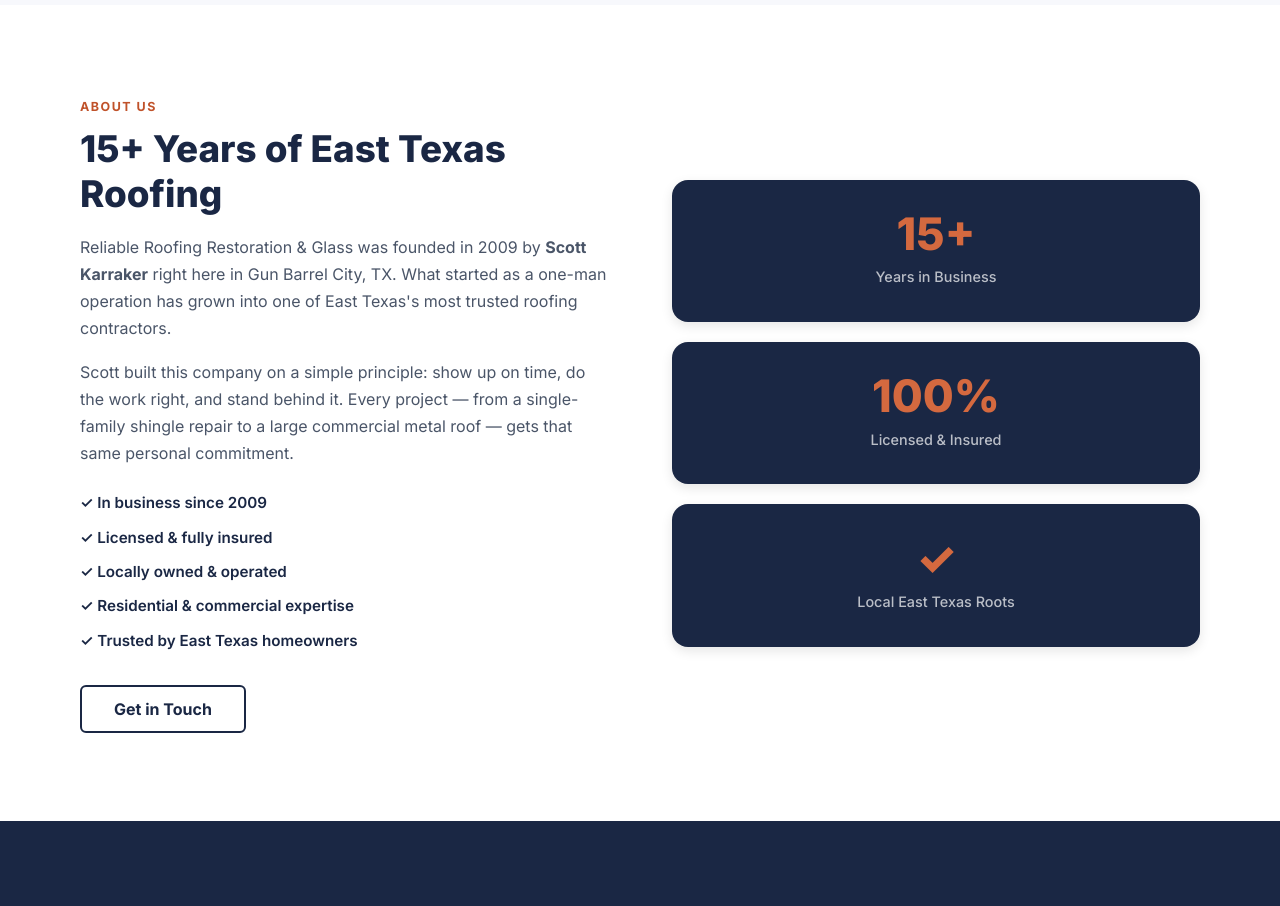
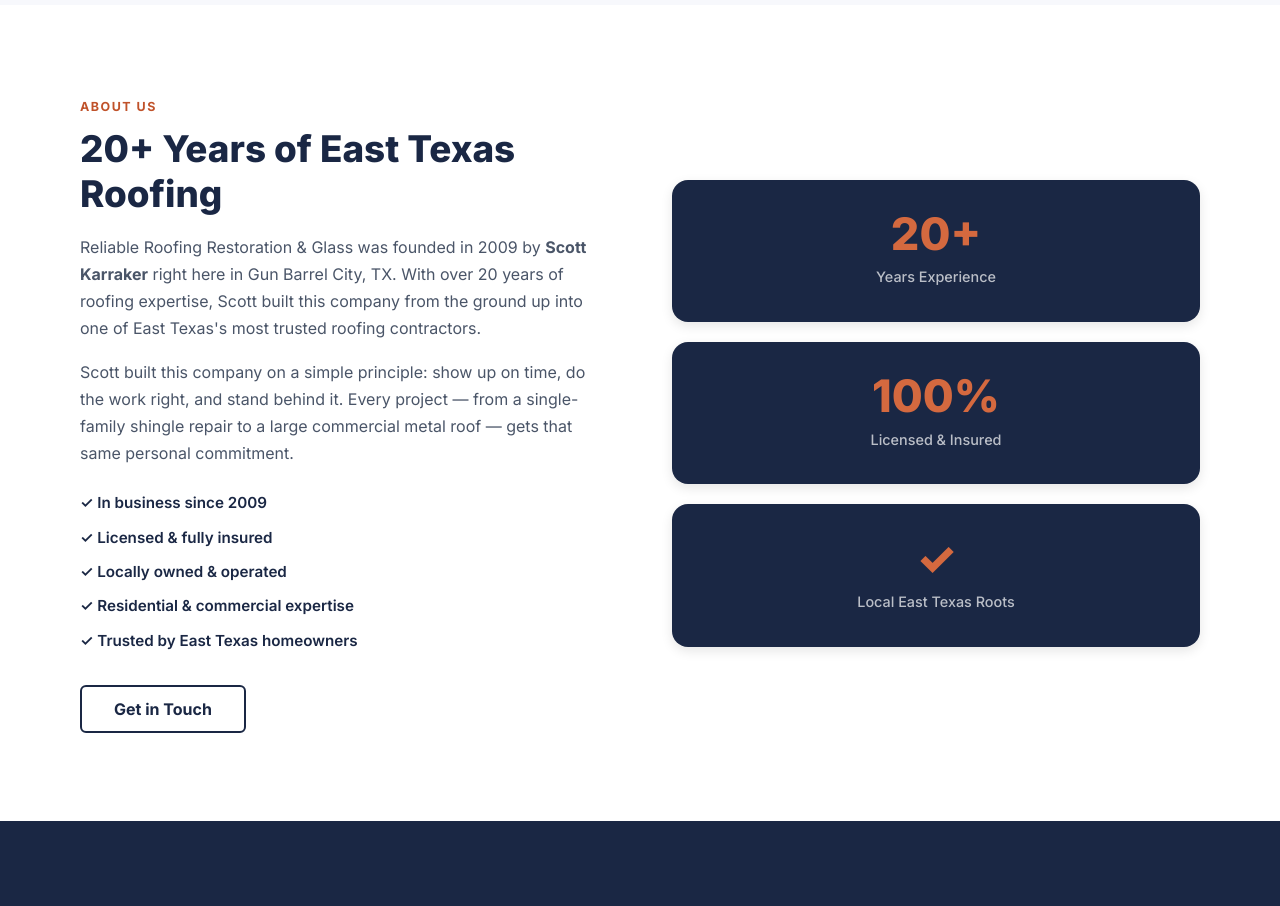
Before and after one commit to mcazands-oss/reliablerrg, a plain HTML site: page index.html in a window 1280 px wide. Shown: the part 1760-2666 px from the top of the page. Drawn offline with Linux system fonts and the light colour scheme.

Commit message:
Update Scott's experience to 20+ years

```diff
--- a/index.html
+++ b/index.html
@@ -94,8 +94,8 @@
       <div class="container about-inner">
         <div class="about-text">
           <div class="section-label">About Us</div>
-          <h2>15+ Years of East Texas Roofing</h2>
-          <p>Reliable Roofing Restoration &amp; Glass was founded in 2009 by <strong>Scott Karraker</strong> right here in Gun Barrel City, TX. What started as a one-man operation has grown into one of East Texas's most trusted roofing contractors.</p>
+          <h2>20+ Years of East Texas Roofing</h2>
+          <p>Reliable Roofing Restoration &amp; Glass was founded in 2009 by <strong>Scott Karraker</strong> right here in Gun Barrel City, TX. With over 20 years of roofing expertise, Scott built this company from the ground up into one of East Texas's most trusted roofing contractors.</p>
           <p>Scott built this company on a simple principle: show up on time, do the work right, and stand behind it. Every project — from a single-family shingle repair to a large commercial metal roof — gets that same personal commitment.</p>
           <ul class="about-list">
             <li>&#10003; In business since 2009</li>
@@ -108,8 +108,8 @@
         </div>
         <div class="about-visual">
           <div class="about-stat">
-            <span class="stat-number">15+</span>
-            <span class="stat-label">Years in Business</span>
+            <span class="stat-number">20+</span>
+            <span class="stat-label">Years Experience</span>
           </div>
           <div class="about-stat">
             <span class="stat-number">100%</span>
```
